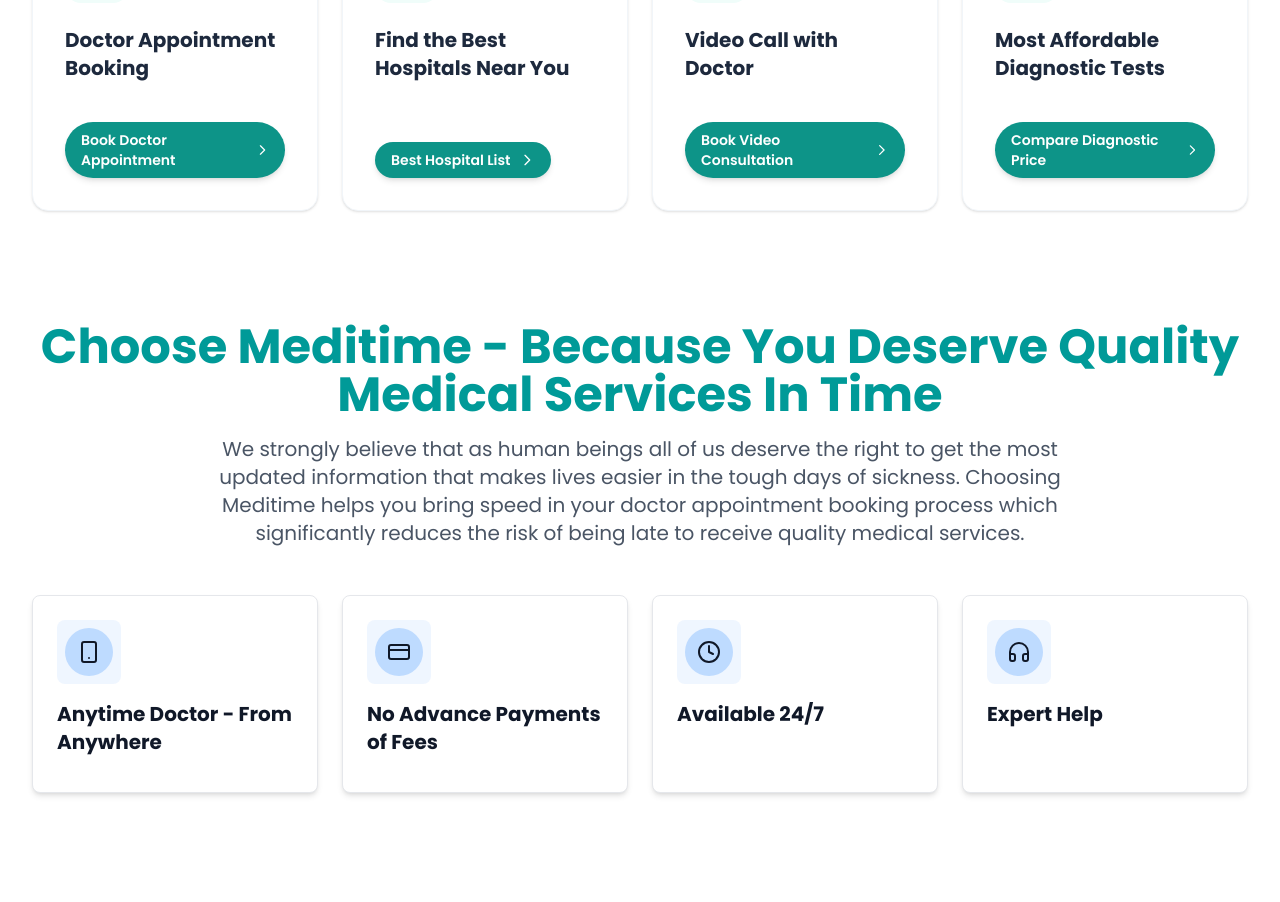
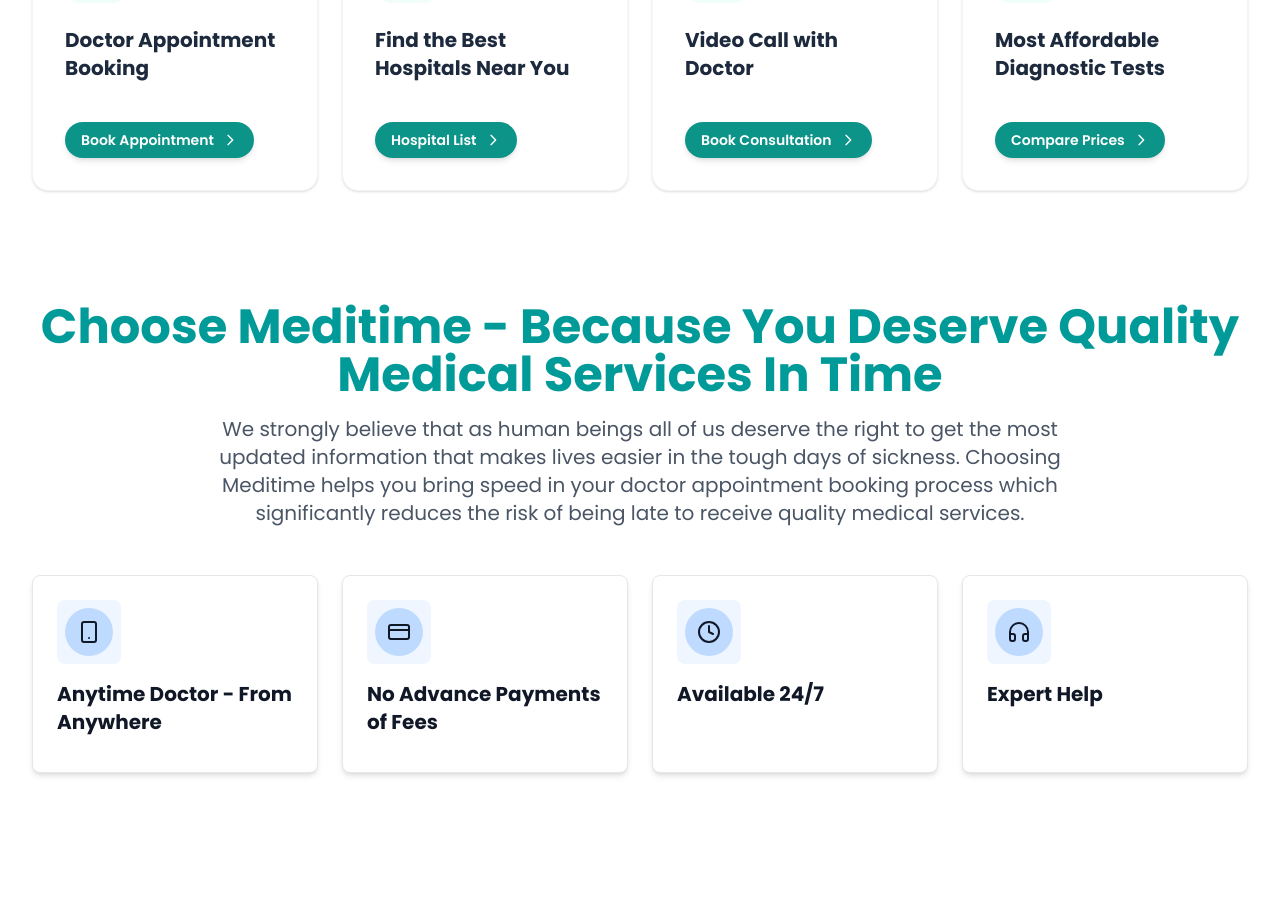
Before and after one commit to MeditimeHealth/Meditime, a Next.js app: page / in a window 1280 px wide. Shown: the part 1120-2022 px from the top of the page. Built offline with nearby package versions, Linux system fonts and the light colour scheme; no server answers; the database is empty; a web font is replaced by a local one.

Commit message:
Changed four CTA Button Texts
CTA Texts were a little bit longer than regular.

```diff
--- a/components/services-section.tsx
+++ b/components/services-section.tsx
@@ -10,25 +10,25 @@
     {
       image: "/impression-1.png",
       title: "Doctor Appointment Booking",
-      cta: "Book Doctor Appointment",
+      cta: "Book Appointment",
       href: "/doctor",
     },
     {
       image: "/impression-2.png",
       title: "Find the Best Hospitals Near You",
-      cta: "Best Hospital List",
+      cta: " Hospital List",
       href: "/hospital",
     },
     {
       image: "/impression-3.png",
       title: "Video Call with Doctor",
-      cta: "Book Video Consultation",
+      cta: "Book Consultation",
       href: "/",
     },
     {
       image: "/impression-4.png",
       title: "Most Affordable Diagnostic Tests",
-      cta: "Compare Diagnostic Price",
+      cta: "Compare Prices",
       href: "/diagnostic",
     },
   ];
```
